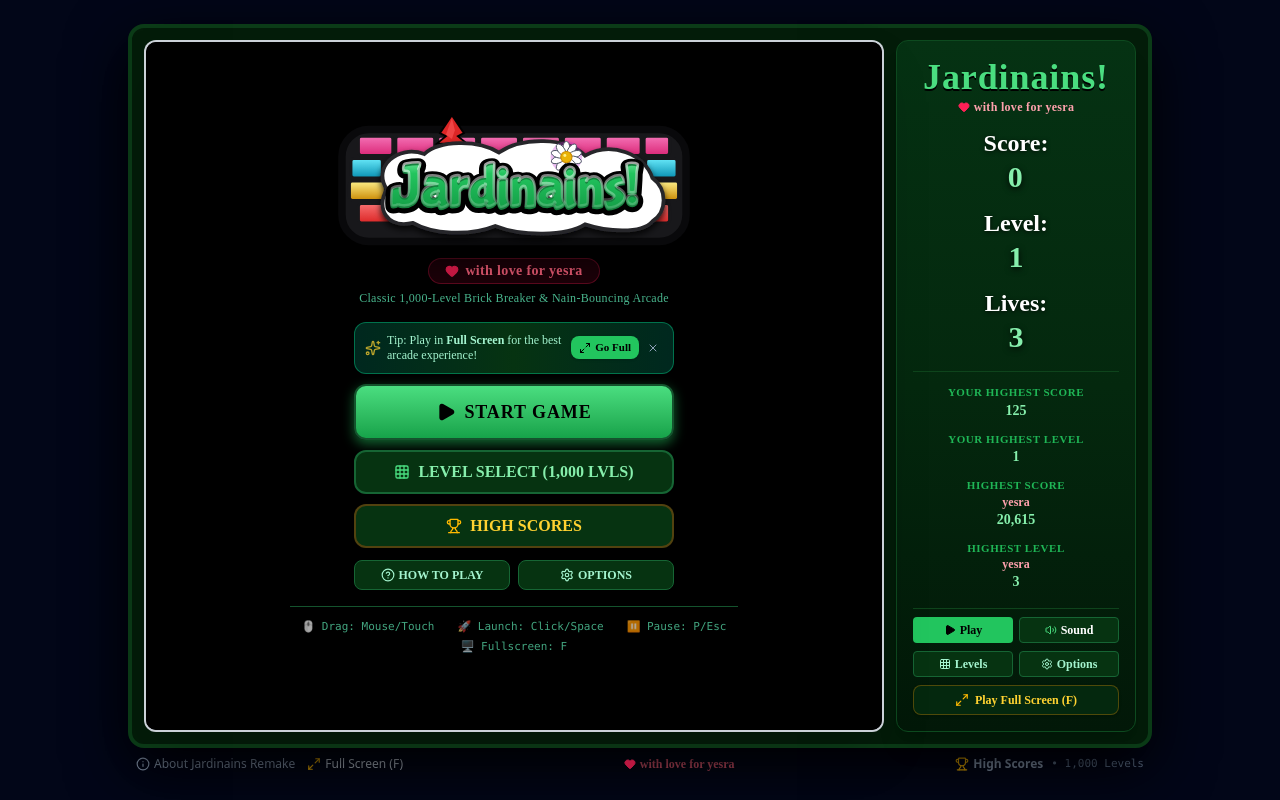
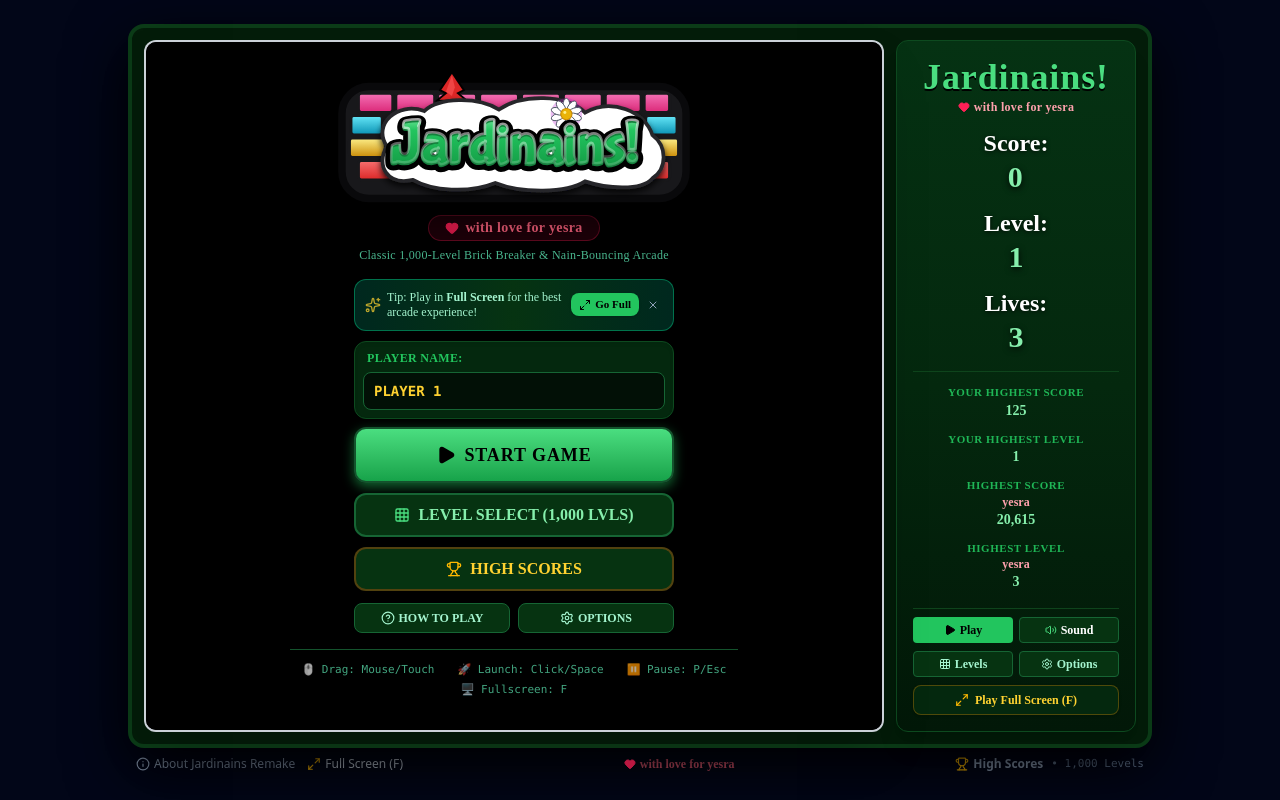
Before and after one commit to fadx10/jardinains-game, a React (Vite) app: page / in a window 1280 px wide. Built offline with nearby package versions, Linux system fonts and the light colour scheme; a web font is replaced by a local one.

Commit message:
added player names

```diff
--- a/src/App.tsx
+++ b/src/App.tsx
@@ -33,6 +33,8 @@ export default function App() {
   const [currentLevelIdx, setCurrentLevelIdx] = useState(0);
   const [unlockedLevel, setUnlockedLevel] = useState(1);
   const [highScores, setHighScores] = useState<HighScoreEntry[]>([]);
+  const [playerName, setPlayerName] = useState('PLAYER 1');
+  const [playerProgress, setPlayerProgress] = useState<Record<string, number>>({});
 
   const [options, setOptions] = useState<GameOptions>({
     soundEnabled: true,
@@ -114,8 +116,23 @@ export default function App() {
     try {
       const savedScores = localStorage.getItem('jardinains_scores');
       if (savedScores) setHighScores(JSON.parse(savedScores));
-      const savedLevel = localStorage.getItem('jardinains_unlocked');
-      if (savedLevel) setUnlockedLevel(parseInt(savedLevel, 10));
+
+      const savedName = localStorage.getItem('jardinains_player_name') || 'PLAYER 1';
+      setPlayerName(savedName);
+
+      const savedProgress = localStorage.getItem('jardinains_player_progress');
+      let progress: Record<string, number> = {};
+      if (savedProgress) {
+        progress = JSON.parse(savedProgress);
+      } else {
+        const legacyLevel = localStorage.getItem('jardinains_unlocked');
+        if (legacyLevel) {
+          progress[savedName] = parseInt(legacyLevel, 10);
+        }
+      }
+      setPlayerProgress(progress);
+      setUnlockedLevel(progress[savedName] || 1);
+
       const savedOptions = localStorage.getItem('jardinains_options');
       if (savedOptions) {
         const parsedOpts = JSON.parse(savedOptions);
@@ -151,6 +168,11 @@ export default function App() {
       const nextLvl = currentLevelIdx + 2;
       if (nextLvl > unlockedLevel) {
         setUnlockedLevel(nextLvl);
+        setPlayerProgress(prev => {
+          const newProgress = { ...prev, [playerName || 'PLAYER 1']: nextLvl };
+          localStorage.setItem('jardinains_player_progress', JSON.stringify(newProgress));
+          return newProgress;
+        });
         localStorage.setItem('jardinains_unlocked', nextLvl.toString());
       }
     }
@@ -975,6 +997,24 @@ export default function App() {
                       </div>
                     )}
 
+                    <div className="flex flex-col gap-1.5 w-full bg-[#04280e] p-2 rounded-xl border border-[#0d4a1f] shadow-inner mb-2">
+                      <label className="text-[10px] sm:text-xs text-[#22c55e] font-bold uppercase tracking-wide px-1">Player Name:</label>
+                      <input
+                        type="text"
+                        maxLength={16}
+                        value={playerName}
+                        onChange={(e) => {
+                          const val = e.target.value.toUpperCase();
+                          setPlayerName(val);
+                          localStorage.setItem('jardinains_player_name', val);
+                          const lvl = playerProgress[val] || 1;
+                          setUnlockedLevel(lvl);
+                        }}
+                        placeholder="ENTER NAME"
+                        className="w-full bg-black/60 border border-[#166534] rounded-lg px-2.5 py-2 text-amber-300 font-mono font-bold text-sm focus:outline-none focus:border-amber-400 transition-colors"
+                      />
+                    </div>
+
                     <button
                       onClick={() => startGame(Math.max(0, unlockedLevel - 1))}
                       className="w-full py-2.5 sm:py-3 bg-gradient-to-b from-[#4ade80] to-[#16a34a] hover:from-[#86efac] hover:to-[#22c55e] text-black font-extrabold text-base sm:text-lg rounded-xl shadow-[0_4px_12px_rgba(34,197,94,0.5)] transition-all flex items-center justify-center gap-2 border-2 border-[#14532d] active:translate-y-0.5 tracking-wider cursor-pointer"
@@ -1327,6 +1367,7 @@ export default function App() {
         onReset={() => { localStorage.removeItem('jardinains_scores'); setHighScores([]); }}
         pendingScore={gameState === 'gameover' ? { score, level: currentLevelIdx + 1, nainsJuggled: engineRef.current?.nainsJuggled || 0 } : null}
         onSaveScore={(name, s, lvl, nj) => {
+          setPlayerName(name);
           const newScores = [...highScores, { id: Date.now().toString(), name, score: s, level: lvl, nainsJuggled: nj, date: new Date().toLocaleDateString() }]
             .sort((a, b) => b.score - a.score).slice(0, 10);
           setHighScores(newScores);
--- a/src/components/HighScoresModal.tsx
+++ b/src/components/HighScoresModal.tsx
@@ -1,4 +1,4 @@
-import React, { useState } from 'react';
+import React, { useState, useEffect } from 'react';
 import { Trophy, Award, X, RotateCcw, Heart, Plus, Check } from 'lucide-react';
 import { HighScoreEntry } from '../types';
 
@@ -31,6 +31,15 @@ export default function HighScoresModal({
     }
   });
   const [submitted, setSubmitted] = useState(false);
+
+  useEffect(() => {
+    if (isOpen) {
+      setSubmitted(false);
+      try {
+        setPlayerName(localStorage.getItem('jardinains_player_name') || 'PLAYER 1');
+      } catch {}
+    }
+  }, [isOpen]);
 
   if (!isOpen) return null;
 
```
